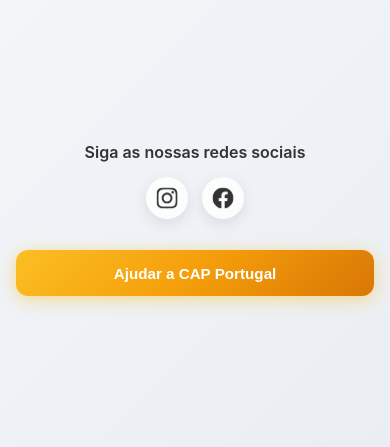
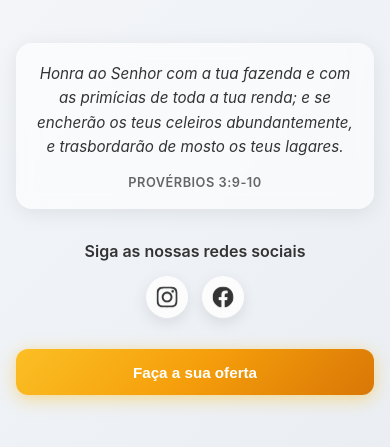
Before and after one commit to INatanSilva/capwebportugal, a React (Vite) app: page / in a window 390 px wide. Shown: the part 203-650 px from the top of the page. Built offline with nearby package versions, Linux system fonts and the light colour scheme.

Commit message:
Adicionar versículo Provérbios 3:9-10 e alterar título do popup para 'Ofertar'

```diff
--- a/src/App.css
+++ b/src/App.css
@@ -25,6 +25,37 @@
   width: 100%;
   max-width: 500px;
   animation: fadeInUp 0.8s ease-out;
+}
+
+/* Seção do Versículo */
+.verse-section {
+  text-align: center;
+  padding: 2rem 1.5rem;
+  background: rgba(255, 255, 255, 0.6);
+  border-radius: 16px;
+  box-shadow: 0 4px 20px rgba(0, 0, 0, 0.08);
+  backdrop-filter: blur(10px);
+  animation: fadeInUp 0.8s ease-out 0.1s both;
+  max-width: 100%;
+}
+
+.verse-text {
+  font-size: 1.1rem;
+  line-height: 1.8;
+  color: #333;
+  font-style: italic;
+  margin: 0 0 1rem 0;
+  font-weight: 400;
+}
+
+.verse-reference {
+  font-size: 0.9rem;
+  color: #666;
+  font-weight: 600;
+  margin: 0;
+  letter-spacing: 0.5px;
+  text-transform: uppercase;
+  font-style: normal;
 }
 
 @keyframes fadeInUp {
@@ -427,6 +458,19 @@
     gap: 2.5rem;
   }
 
+  .verse-section {
+    padding: 1.5rem 1.2rem;
+  }
+
+  .verse-text {
+    font-size: 1rem;
+    line-height: 1.7;
+  }
+
+  .verse-reference {
+    font-size: 0.85rem;
+  }
+
   .social-section {
     gap: 1.2rem;
   }
@@ -497,6 +541,19 @@
     gap: 2rem;
   }
 
+  .verse-section {
+    padding: 1.2rem 1rem;
+  }
+
+  .verse-text {
+    font-size: 0.95rem;
+    line-height: 1.6;
+  }
+
+  .verse-reference {
+    font-size: 0.8rem;
+  }
+
   .social-section {
     gap: 1rem;
   }
--- a/src/App.jsx
+++ b/src/App.jsx
@@ -18,6 +18,14 @@ function App() {
   return (
     <div className="app">
       <div className="container">
+        {/* Versículo */}
+        <div className="verse-section">
+          <p className="verse-text">
+            Honra ao Senhor com a tua fazenda e com as primícias de toda a tua renda; e se encherão os teus celeiros abundantemente, e trasbordarão de mosto os teus lagares.
+          </p>
+          <p className="verse-reference">Provérbios 3:9-10</p>
+        </div>
+
         {/* Ícones de Redes Sociais */}
         <div className="social-section">
           <h2 className="social-title">Siga as nossas redes sociais</h2>
@@ -53,7 +61,7 @@ function App() {
           className="btn-missoes"
           onClick={() => setShowPopup(true)}
         >
-          Ajudar a CAP Portugal
+          Faça a sua oferta
         </button>
       </div>
 
@@ -68,7 +76,7 @@ function App() {
             >
               ×
             </button>
-            <h3 className="popup-title">Contribuir</h3>
+            <h3 className="popup-title">Ofertar</h3>
             <p className="popup-subtitle">Clique para copiar</p>
 
             <div className="mbway-numbers">
```
